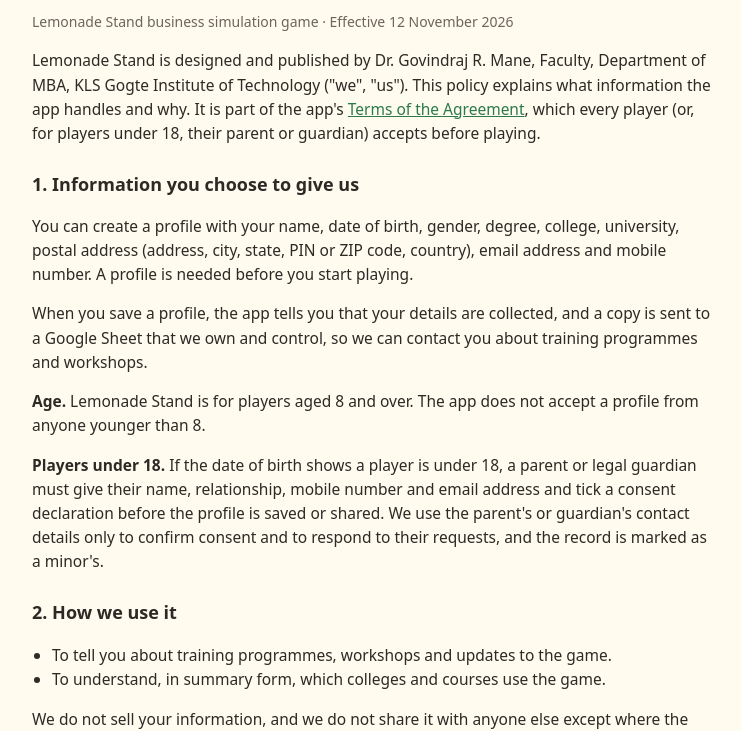
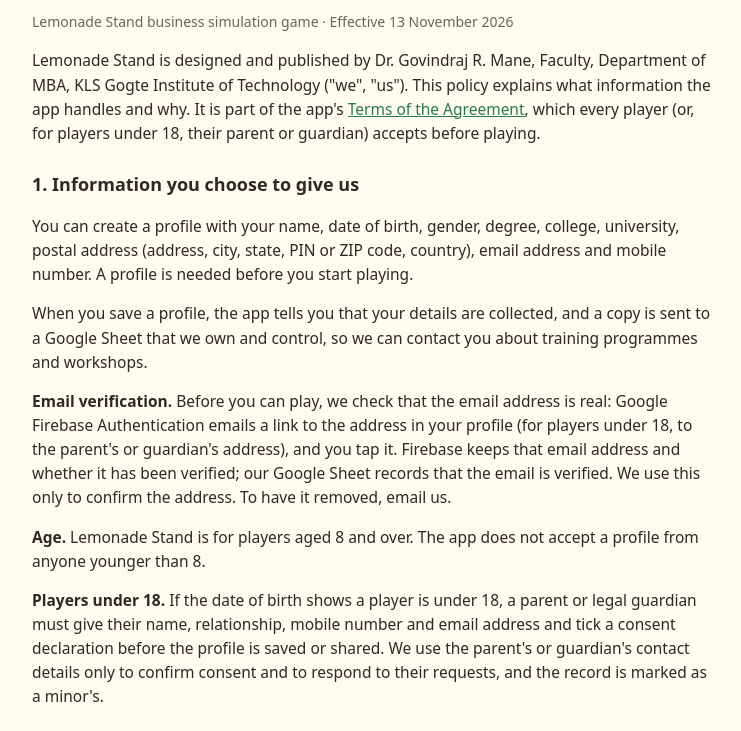
Before and after one commit to govindrajresearch/lemonade-stand-privacy, a plain HTML site: page index.html in a window 1280 px wide. Shown: the part 67-798 px from the top of the page, without its empty margins (268-1009 px from the left). Drawn offline with Linux system fonts and the light colour scheme.

Commit message:
Update index.htmlPrivacy policy: email verification

```diff
--- a/index.html
+++ b/index.html
@@ -18,13 +18,14 @@
 <body>
 <main>
 <h1>Privacy policy</h1>
-<p class="muted">Lemonade Stand business simulation game · Effective 12 November 2026</p>
+<p class="muted">Lemonade Stand business simulation game · Effective 13 November 2026</p>
 
 <p>Lemonade Stand is designed and published by Dr. Govindraj R. Mane, Faculty, Department of MBA, KLS Gogte Institute of Technology ("we", "us"). This policy explains what information the app handles and why. It is part of the app's <a href="terms.html">Terms of the Agreement</a>, which every player (or, for players under 18, their parent or guardian) accepts before playing.</p>
 
 <h2>1. Information you choose to give us</h2>
 <p>You can create a profile with your name, date of birth, gender, degree, college, university, postal address (address, city, state, PIN or ZIP code, country), email address and mobile number. A profile is needed before you start playing.</p>
 <p>When you save a profile, the app tells you that your details are collected, and a copy is sent to a Google Sheet that we own and control, so we can contact you about training programmes and workshops. </p>
+<p><b>Email verification.</b> Before you can play, we check that the email address is real: Google Firebase Authentication emails a link to the address in your profile (for players under 18, to the parent's or guardian's address), and you tap it. Firebase keeps that email address and whether it has been verified; our Google Sheet records that the email is verified. We use this only to confirm the address. To have it removed, email us.</p>
 <p><b>Age.</b> Lemonade Stand is for players aged 8 and over. The app does not accept a profile from anyone younger than 8.</p>
 <p><b>Players under 18.</b> If the date of birth shows a player is under 18, a parent or legal guardian must give their name, relationship, mobile number and email address and tick a consent declaration before the profile is saved or shared. We use the parent's or guardian's contact details only to confirm consent and to respond to their requests, and the record is marked as a minor's.</p>
 
```
